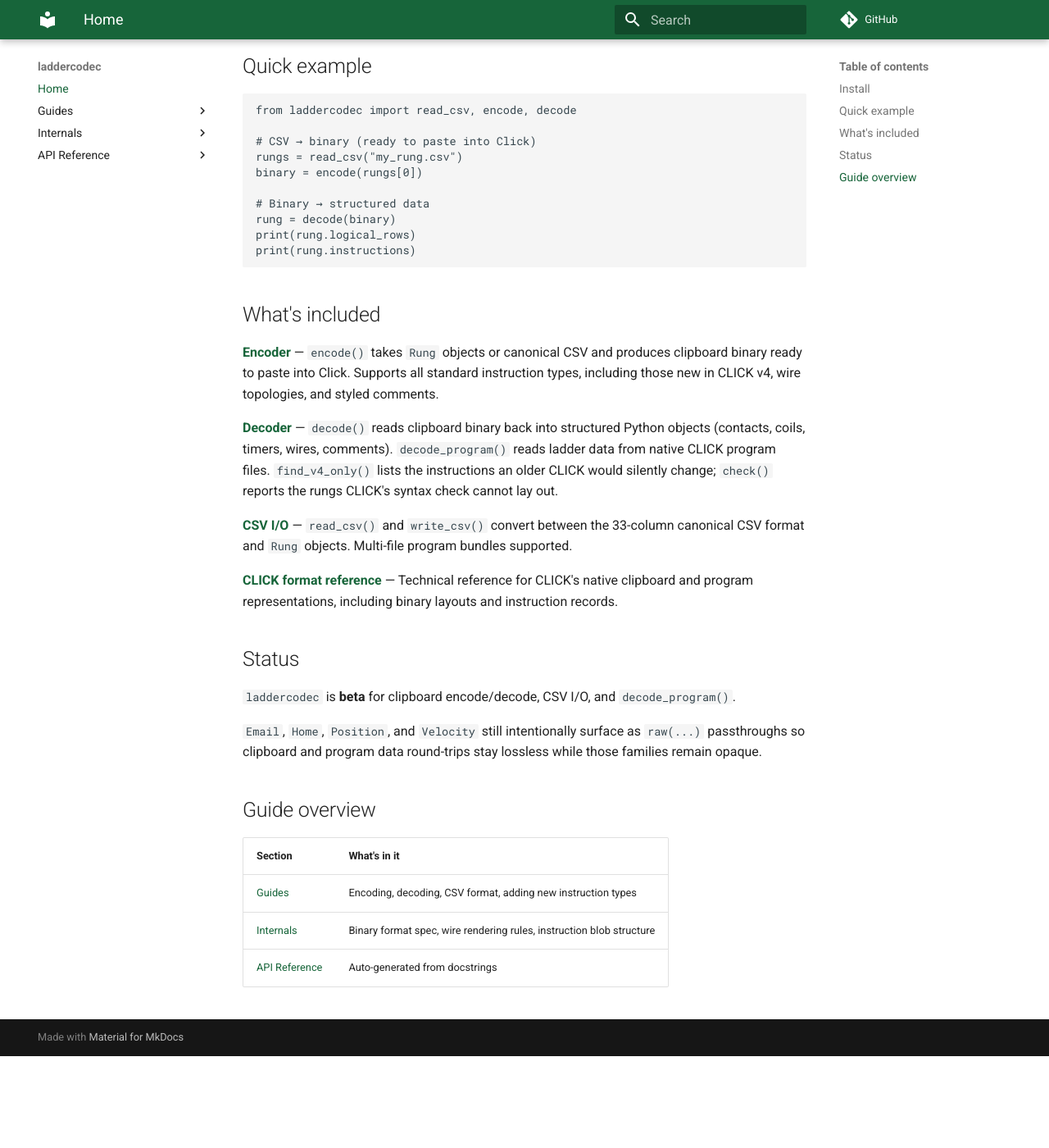
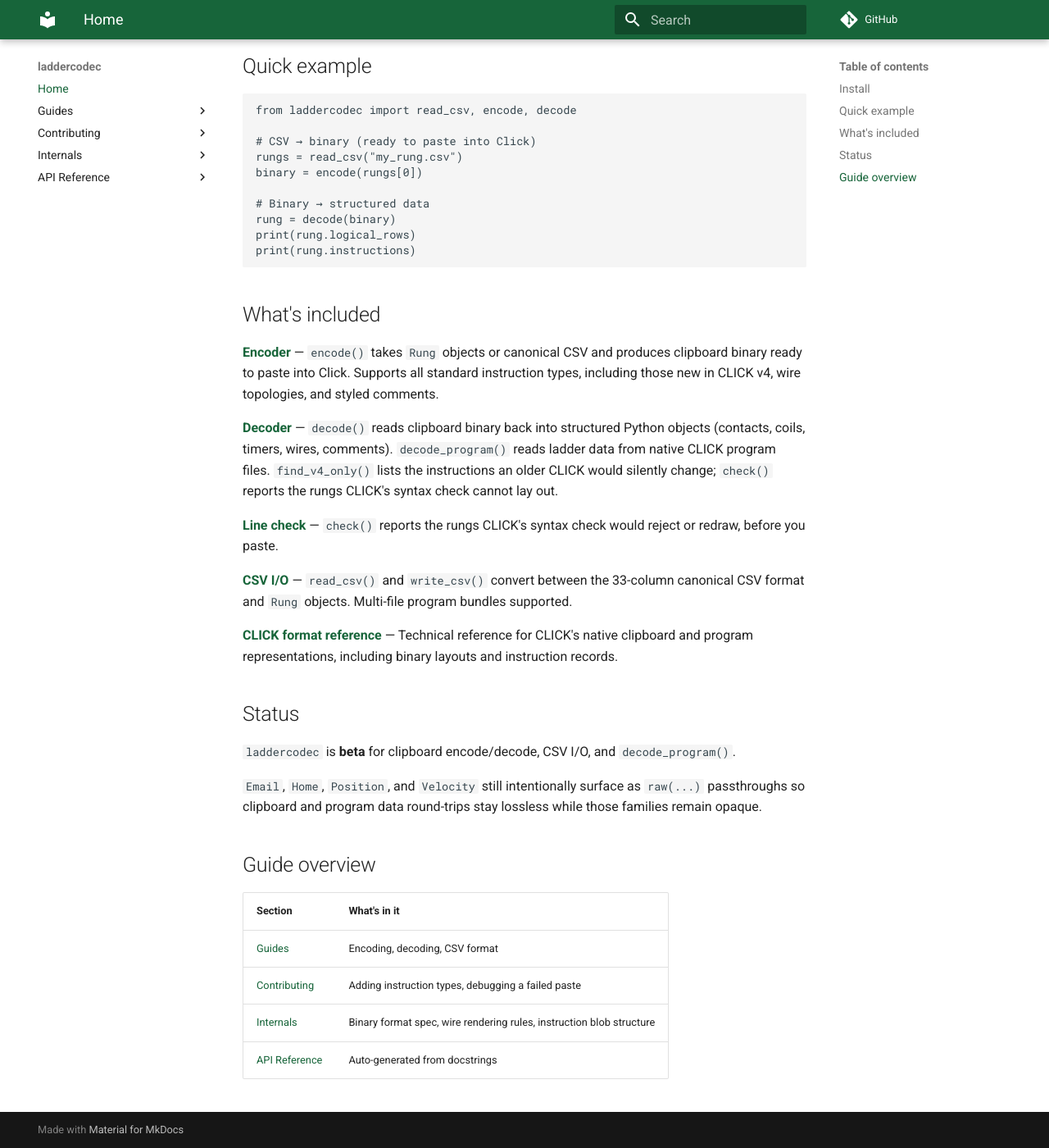
Before and after one commit to ssweber/laddercodec, an MkDocs documentation site: the page built from docs/index.md, in a window 1280 px wide and 1400 px high, scrolled down 511 px. Shown: the whole window at 82% size. Built offline with MkDocs 1.6.1 and Material for MkDocs 9.7.7, drawn with Linux system fonts in a browser that asks for light colours; comment, search, counter and statistics services are not loaded; before the commit the page ends 1799 px from its top, so only the background shows below that.

Commit message:
docs: fix encoding examples, surface check(), move maintainer pages to contributing
Co-Authored-By: Claude Sonnet 5.5 <noreply@anthropic.com>
Claude-Session: https://claude.ai/code/session_01QnFxutaFyJKgcijzqdEwer

```diff
--- a/docs/index.md
+++ b/docs/index.md
@@ -35,6 +35,8 @@ print(rung.instructions)
 
 **[Decoder](guides/decoding.md)** — `decode()` reads clipboard binary back into structured Python objects (contacts, coils, timers, wires, comments). `decode_program()` reads ladder data from native CLICK program files. `find_v4_only()` lists the instructions an older CLICK would silently change; `check()` reports the rungs CLICK's syntax check cannot lay out.
 
+**[Line check](guides/decoding.md#check-for-rungs-clicks-syntax-check-rejects-or-redraws)** — `check()` reports the rungs CLICK's syntax check would reject or redraw, before you paste.
+
 **[CSV I/O](guides/csv-format.md)** — `read_csv()` and `write_csv()` convert between the 33-column canonical CSV format and `Rung` objects. Multi-file program bundles supported.
 
 **[CLICK format reference](internals/binary-format.md)** — Technical reference for CLICK's native clipboard and program representations, including binary layouts and instruction records.
@@ -49,6 +51,7 @@ print(rung.instructions)
 
 | Section | What's in it |
 |---|---|
-| [Guides](guides/encoding.md) | Encoding, decoding, CSV format, adding new instruction types |
+| [Guides](guides/encoding.md) | Encoding, decoding, CSV format |
+| [Contributing](contributing/adding-instructions.md) | Adding instruction types, debugging a failed paste |
 | [Internals](internals/binary-format.md) | Binary format spec, wire rendering rules, instruction blob structure |
 | [API Reference](reference/index.md) | Auto-generated from docstrings |
--- a/mkdocs.yml
+++ b/mkdocs.yml
@@ -12,8 +12,9 @@ nav:
       - Encoding: guides/encoding.md
       - Decoding: guides/decoding.md
       - CSV Format: guides/csv-format.md
-      - Adding Instructions: guides/adding-instructions.md
-      - Troubleshooting: guides/troubleshooting.md
+  - Contributing:
+      - Adding Instructions: contributing/adding-instructions.md
+      - Troubleshooting: contributing/troubleshooting.md
   - Internals:
       - Binary Format: internals/binary-format.md
       - Wire Rendering: internals/wire-rendering.md
@@ -57,6 +58,8 @@ extra:
     sections:
       Guides:
         - guides/*.md
+      Contributing:
+        - contributing/*.md
       Internals:
         - internals/*.md
       API Reference:
```
Also changed, not shown: AGENTS.md (+1 -1 lines), README.md (+3 -1 lines), docs/guides/csv-format.md (+4 -0 lines), docs/guides/decoding.md (+3 -1 lines), docs/guides/encoding.md (+11 -3 lines), docs/contributing/adding-instructions.md (renamed from docs/guides/adding-instructions.md), docs/contributing/troubleshooting.md (renamed from docs/guides/troubleshooting.md).
